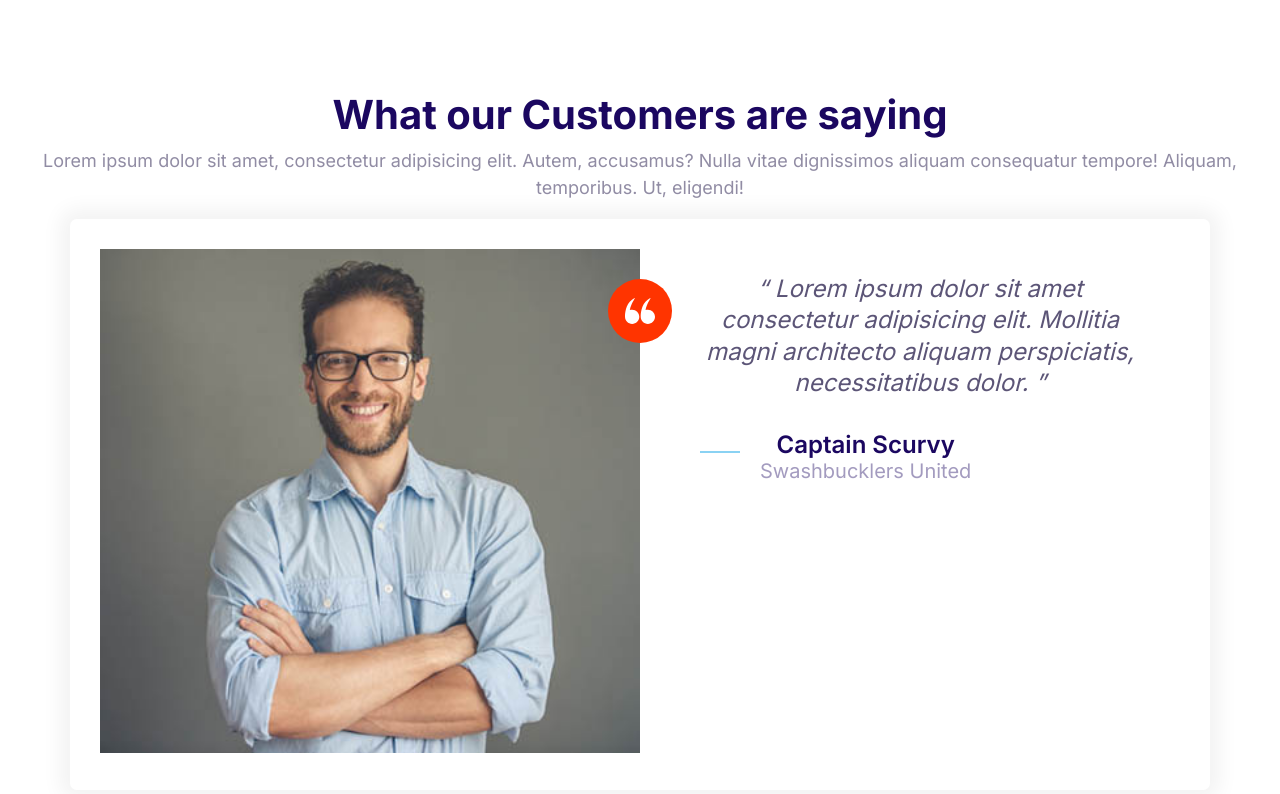
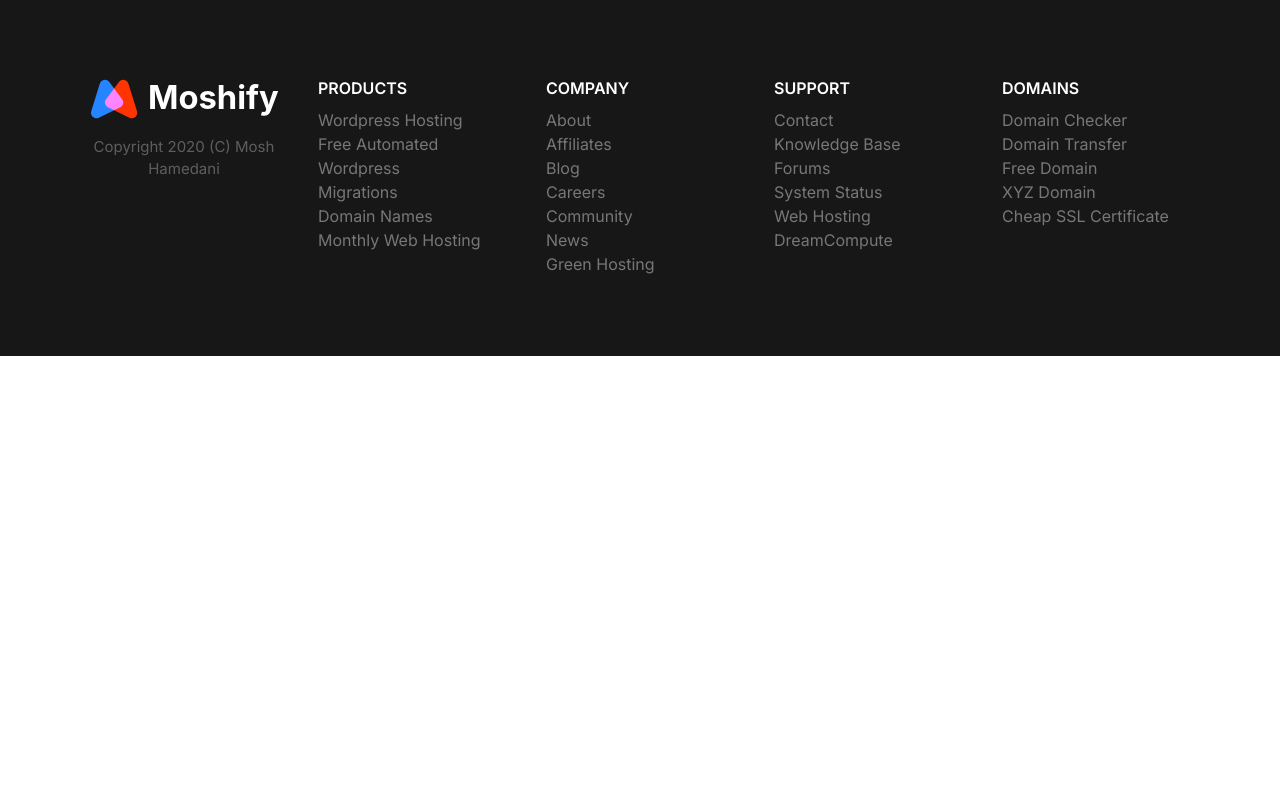
Before and after one commit to NathanielKhallil/CSS-PART-3, a plain HTML site: page index.html in a window 1280 px wide. Drawn offline with Linux system fonts and the light colour scheme.

Commit message:
Created Footer Block Component

```diff
--- a/CSS/styles.css
+++ b/CSS/styles.css
@@ -823,3 +823,77 @@ a {
     max-width: 700px;
   }
 }
+
+/* Footer Block */
+
+.footer {
+  background: rgb(23, 23, 23);
+}
+
+.footer a {
+  color: #777;
+  transition: color 0.3s;
+}
+
+.footer a:hover {
+  color: #fff;
+}
+
+.footer__section {
+  padding: 2rem;
+  border-bottom: 1px solid #393939;
+}
+
+.footer__section .list {
+  margin: 0;
+}
+
+.footer__heading {
+  text-transform: uppercase;
+  font-weight: 600;
+}
+
+.brand__footer {
+  margin-top: 5rem;
+  text-align: center;
+}
+
+.brand__footer img {
+  width: 100%;
+  max-width: 230px;
+}
+
+.footer_copyright {
+  font-size: 2.1rem;
+  text-align: center;
+  color: #fff;
+  opacity: 0.3;
+}
+
+@media screen and (min-width: 768px) {
+  .footer__grid {
+    grid-template-columns: repeat(auto-fit, minmax(10rem, 1fr));
+  }
+  .footer .collapsible__chevron {
+    display: none;
+  }
+  .footer .collapsible__chevron {
+    opacity: 1;
+    max-height: 100%;
+  }
+  .brand__footer {
+    order: -1;
+    margin-top: 1rem;
+  }
+  .footer_copyright {
+    font-size: 1.5rem;
+  }
+  .footer__section {
+    border: 0;
+    font-size: 1.6rem;
+  }
+
+  .footer__heading {
+    font-size: 1.6rem;
+  }
+}
--- a/index.html
+++ b/index.html
@@ -15,55 +15,86 @@
     <link rel="stylesheet" href="/CSS/styles.css" />
   </head>
   <body>
-    <section class="block">
-      <header class="block__header">
-        <h2>What our Customers are saying</h2>
-        <p>
-          Lorem ipsum dolor sit amet, consectetur adipisicing elit. Autem,
-          accusamus? Nulla vitae dignissimos aliquam consequatur tempore!
-          Aliquam, temporibus. Ut, eligendi!
-        </p>
-        <div class="container">
-          <div class="card testimonial">
-            <div class="grid grid--1x2">
-              <div class="testimonial__image">
-                <img
-                  src="/Images/testimonial.jpg"
-                  alt="A happy smiling customer"
-                />
-                <span class="icon-container icon-container--accent">
-                  <svg class="icon icon--white icon--small">
-                    <use xlink:href="images/sprite.svg#quotes"></use>
+    <footer class="block block--dark footer">
+      <div class="container grid footer__grid">
+        <section class="collapsible collapsible--expanded footer__section">
+          <header class="collapsible__header">
+            <h2 class="collapsible__heading footer__heading">PRODUCTS</h2>
+            <svg class="icon icon--white collapsible__chevron">
+              <use xlink:href="images/sprite.svg#chevron"></use>
             </svg>
-                </span>
+          </header>
+          <div class="collapsible__content">
+            <ul class="list">
+              <li><a href="#">Wordpress Hosting</a></li>
+              <li><a href="#">Free Automated Wordpress</a></li>
+              <li><a href="#">Migrations</a></li>
+              <li><a href="#">Domain Names</a></li>
+              <li><a href="#">Monthly Web Hosting</a></li>
+            </ul>
           </div>
-              <blockquote class="quote">
-                <p class="quote__text">
-                  Lorem ipsum dolor sit amet consectetur adipisicing elit.
-                  Mollitia magni architecto aliquam perspiciatis, necessitatibus
-                  dolor.
-                </p>
-                <footer>
-                  <div class="media">
-                    <div class="media__image">
-                      <svg class="icon icon--primary">
-                        <use xlink:href="images/sprite.svg#line"></use>
+        </section>
+        <section class="collapsible collapsible--expanded footer__section">
+          <header class="collapsible__header">
+            <h2 class="collapsible__heading footer__heading">COMPANY</h2>
+            <svg class="icon icon--white collapsible__chevron">
+              <use xlink:href="images/sprite.svg#chevron"></use>
             </svg>
+          </header>
+          <div class="collapsible__content">
+            <ul class="list">
+              <li><a href="#">About</a></li>
+              <li><a href="#">Affiliates</a></li>
+              <li><a href="#">Blog</a></li>
+              <li><a href="#">Careers</a></li>
+              <li><a href="#">Community</a></li>
+              <li><a href="#">News</a></li>
+              <li><a href="#">Green Hosting</a></li>
+            </ul>
           </div>
+        </section>
+        <section class="collapsible collapsible--expanded footer__section">
+          <header class="collapsible__header">
+            <h2 class="collapsible__heading footer__heading">SUPPORT</h2>
+            <svg class="icon icon--white collapsible__chevron">
+              <use xlink:href="images/sprite.svg#chevron"></use>
+            </svg>
+          </header>
+          <div class="collapsible__content">
+            <ul class="list">
+              <li><a href="#">Contact</a></li>
+              <li><a href="#">Knowledge Base</a></li>
+              <li><a href="#">Forums</a></li>
+              <li><a href="#">System Status</a></li>
+              <li><a href="#">Web Hosting</a></li>
+              <li><a href="#">DreamCompute</a></li>
+            </ul>
+          </div>
+        </section>
+        <section class="collapsible collapsible--expanded footer__section">
+          <header class="collapsible__header">
+            <h2 class="collapsible__heading footer__heading">DOMAINS</h2>
+            <svg class="icon icon--white collapsible__chevron">
+              <use xlink:href="images/sprite.svg#chevron"></use>
+            </svg>
+          </header>
+          <div class="collapsible__content">
+            <ul class="list">
+              <li><a href="#">Domain Checker</a></li>
+              <li><a href="#">Domain Transfer</a></li>
+              <li><a href="#">Free Domain</a></li>
+              <li><a href="#">XYZ Domain</a></li>
+              <li><a href="#">Cheap SSL Certificate</a></li>
+            </ul>
+          </div>
+        </section>
+        <div class="brand__footer">
+          <a href="/"><img src="/Images/logo.svg" alt="Moshify Logo" /></a>
 
-                    <div class="media__body">
-                      <h3 class="media__title quote__author">Captain Scurvy</h3>
-                      <p class="quote__organization">Swashbucklers United</p>
+          <p class="footer_copyright">Copyright 2020 (C) Mosh Hamedani</p>
         </div>
       </div>
     </footer>
-              </blockquote>
-            </div>
-          </div>
-        </div>
-      </header>
-    </section>
-
     <script src="js/main.js"></script>
   </body>
 </html>
--- a/js/main.js
+++ b/js/main.js
@@ -1,5 +1,7 @@
-const collapsibles = document.querySelectorAll(".collapsible");
-collapsibles.forEach((item) =>
+
+
+  const collapsibles = document.querySelectorAll(".collapsible");
+  collapsibles.forEach((item)  =>
   item.addEventListener("click", function () {
     this.classList.toggle("collapsible--expanded");
   })
```
Also changed, not shown: Components/footer-Block.html (added, +81 -0 lines). Lines whose indentation alone changed are shown as unchanged.
